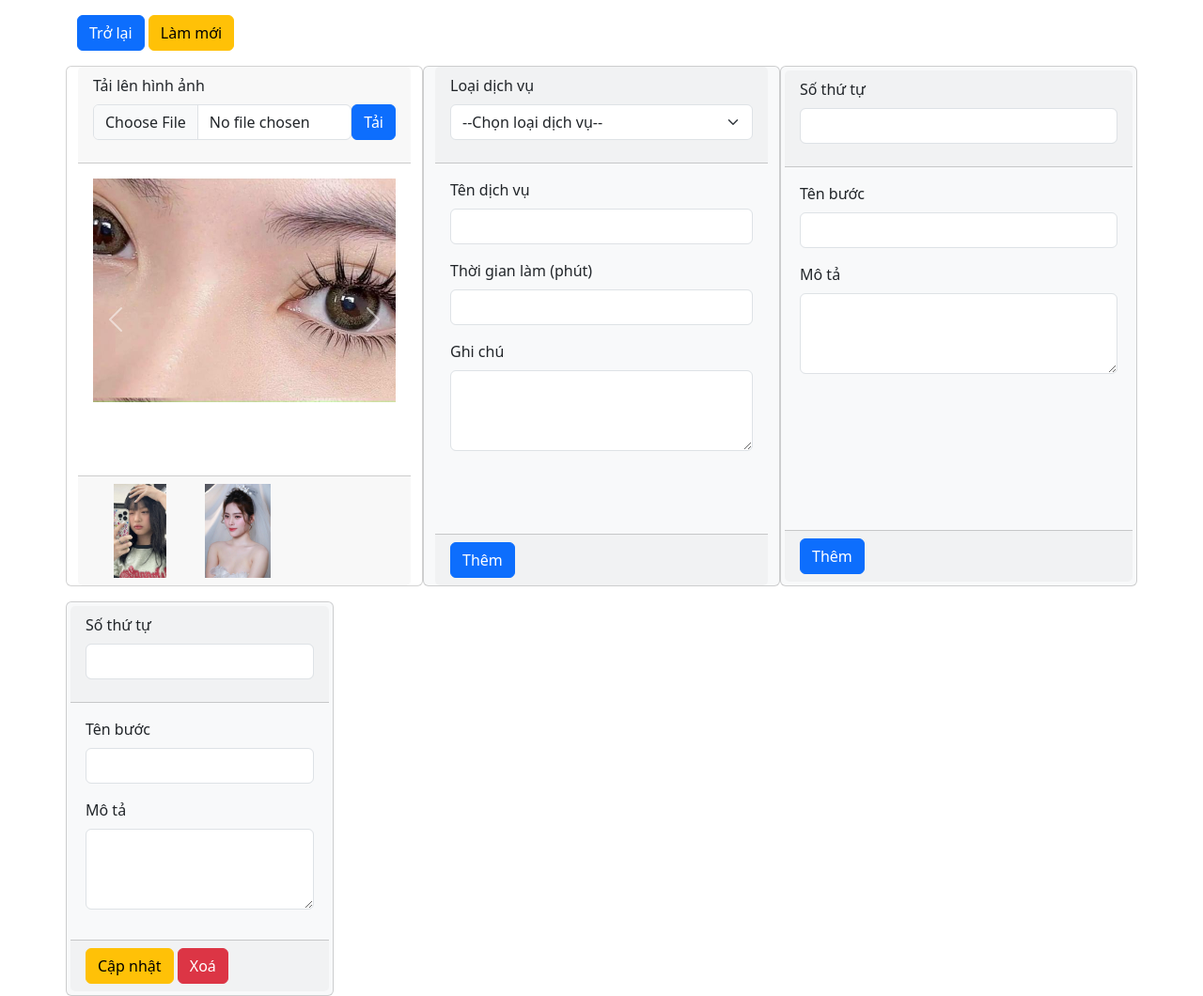
After one commit to LeVanDoanIT/Asignment_Java5_Webbeauty, a Java web app: page /views/admin/compoment/body/add_service.jsp in a window 1280 px wide. The commit adds this page. Shown: the whole page at 94% size. Run offline with Tomcat 11, a stand-in JSP engine, Linux system fonts and the light colour scheme; the template is opened without the code that fills it, so the values that code supplies are empty.

```diff
--- a/src/main/java/com/poly/Entity/OrderEntity.java
+++ b/src/main/java/com/poly/Entity/OrderEntity.java
@@ -35,5 +35,5 @@ public class OrderEntity implements Serializable {
 	@JoinColumn(name = "UserID")
 	UserEntity user;
 	@OneToMany(mappedBy = "order")
-	List<OrderDetailEntity> orderDetails;
+	List<OrderdetailEntity> orderDetails;
 }
--- a/src/main/java/com/poly/Entity/ProcessEntity.java
+++ b/src/main/java/com/poly/Entity/ProcessEntity.java
@@ -22,10 +22,10 @@ public class ProcessEntity implements Serializable {
 	private Integer id;
 	@Column(name="Priority")
 	private Integer priority;
-	@Column(name="ProcessName")
+	@Column(name="Process_name")
 	private String process_name;
 	@Column(name="Description")
-	private Integer description;
+	private String description;
 	@ManyToOne @JoinColumn(name="ServiceID")
 	ServiceEntity service;
 }
--- a/src/main/java/com/poly/dao/StaffDao.java
+++ b/src/main/java/com/poly/dao/StaffDao.java
@@ -1,9 +1,12 @@
 package com.poly.dao;
+
+import java.util.List;
 
 import org.springframework.data.jpa.repository.JpaRepository;
 
 import com.poly.Entity.StaffEntity;
+import com.poly.Entity.UserEntity;
 
 public interface StaffDao extends JpaRepository<StaffEntity	, Integer> {
-
+	List<StaffEntity> findByPhoneLike(String phone);
 }
--- /dev/null
+++ b/src/main/webapp/views/admin/compoment/body/add_service.jsp
@@ -0,0 +1,213 @@
+<%@ page language="java" contentType="text/html; charset=UTF-8"
+    pageEncoding="UTF-8"%>
+<!DOCTYPE html>
+<html lang="en">
+<head>
+<title>Title</title>
+<!-- Required meta tags -->
+<meta charset="utf-8" />
+<meta name="viewport"
+	content="width=device-width, initial-scale=1, shrink-to-fit=no" />
+
+<!-- Bootstrap CSS v5.2.1 -->
+<link
+	href="https://cdn.jsdelivr.net/npm/bootstrap@5.3.2/dist/css/bootstrap.min.css"
+	rel="stylesheet"
+	integrity="sha384-T3c6CoIi6uLrA9TneNEoa7RxnatzjcDSCmG1MXxSR1GAsXEV/Dwwykc2MPK8M2HN"
+	crossorigin="anonymous" />
+<style>
+.list-img:hover {
+	background: white;
+}
+
+.carousel-item {
+	height: 300px;
+	width: 400px;
+	object-fit: contain;
+}
+</style>
+</head>
+
+<body>
+	<main class="container mt-3">
+		<a name="" id="" class="btn btn-primary mb-3" href="/manage/service" role="button">Trở
+			lại</a> <a name="" id="" class="btn btn-warning mb-3" href="/manage/service/add"
+			role="button">Làm mới</a>
+
+		<div class="row">
+			<div class="card col-4">
+				<div class="card-header">
+					<label for="" class="form-label">Tải lên hình ảnh</label>
+					<form action="">
+						<div class="mb-3 d-flex">
+							<input type="file" class="form-control" name="" id=""
+								aria-describedby="helpId" placeholder="" />
+							<!-- <small id="helpId" class="form-text text-muted">Help text</small> -->
+							<a name="" id="" class="btn btn-primary" href="#" role="button">Tải</a>
+
+						</div>
+
+
+					</form>
+				</div>
+				<div class="card-body">
+					<div id="carouselExampleControlsNoTouching" class="carousel slide"
+						data-bs-touch="false" data-bs-interval="false">
+
+						<div class="carousel-inner">
+							<div class="carousel-item active">
+								<img src="/images/mi dep.jpg" class="d-block w-100" alt="..." />
+							</div>
+							<div class="carousel-item">
+								<img src="/images/voiuhanni.jpg" class="d-block w-100" alt="..." />
+							</div>
+							<div class="carousel-item">
+								<img src="/images/makeup.jpg" class="d-block w-100" alt="..." />
+							</div>
+						</div>
+						<button class="carousel-control-prev" type="button"
+							data-bs-target="#carouselExampleControlsNoTouching"
+							data-bs-slide="prev">
+							<span class="carousel-control-prev-icon" aria-hidden="true"></span>
+							<span class="visually-hidden">Previous</span>
+						</button>
+						<button class="carousel-control-next" type="button"
+							data-bs-target="#carouselExampleControlsNoTouching"
+							data-bs-slide="next">
+							<span class="carousel-control-next-icon" aria-hidden="true"></span>
+							<span class="visually-hidden">Next</span>
+						</button>
+					</div>
+				</div>
+				<div class="card-footer text-muted">
+					<img class="list-img" src="/images/voiuhanni.jpg" width="100"
+						height="100" style="object-fit: contain;" alt=""> <img
+						class="list-img" src="/images/makeup.jpg" width="100" height="100"
+						style="object-fit: contain;" alt="">
+				</div>
+			</div>
+			<div class="card col-4 bg-light">
+				<div class="card-header">
+					<div class="mb-3">
+						<label for="" class="form-label">Loại dịch vụ</label> <select
+							class="form-select" name="" id="">
+							<option selected>--Chọn loại dịch vụ--</option>
+							<option value="">Nail</option>
+							<option value="">Make up</option>
+						</select>
+					</div>
+
+				</div>
+				<div class="card-body">
+					<form action="">
+						<div class="mb-3">
+							<label for="" class="form-label">Tên dịch vụ</label> <input
+								type="text" class="form-control" name="" id=""
+								aria-describedby="helpId" placeholder="" />
+							<!-- <small id="helpId" class="form-text text-muted">Help text</small> -->
+						</div>
+
+						<div class="mb-3">
+							<label for="" class="form-label">Thời gian làm (phút)</label> <input
+								type="number" class="form-control" name="" id=""
+								aria-describedby="helpId" placeholder="" />
+							<!-- <small id="helpId" class="form-text text-muted">Help text</small> -->
+						</div>
+
+						<div class="mb-3">
+							<label for="" class="form-label">Ghi chú</label>
+							<textarea class="form-control" name="" id="" rows="3"></textarea>
+						</div>
+				</div>
+				<div class="card-footer text-muted">
+					<a name="" id="" class="btn btn-primary" href="#" role="button">Thêm</a>
+
+				</div>
+				</form>
+			</div>
+
+
+
+			<div class="card p-1 col-4 bg-light">
+				<div class="card-header">
+					<div class="mb-3">
+						<label for="" class="form-label">Số thứ tự</label> <input
+							type="text" class="form-control" name="" id=""
+							aria-describedby="helpId" placeholder="" />
+						<!-- <small id="helpId" class="form-text text-muted">Help text</small> -->
+					</div>
+
+				</div>
+				<div class="card-body">
+					<div class="mb-3">
+						<label for="" class="form-label">Tên bước</label> <input
+							type="text" class="form-control" name="" id=""
+							aria-describedby="helpId" placeholder="" />
+						<!-- <small id="helpId" class="form-text text-muted">Help text</small> -->
+					</div>
+
+					<div class="mb-3">
+						<label for="" class="form-label">Mô tả</label>
+						<textarea placeholder="" class="form-control" name="" id=""
+							rows="3"></textarea>
+					</div>
+
+				</div>
+				<div class="card-footer text-muted">
+					<a name="" id="" class="btn btn-primary" href="#" role="button">Thêm</a>
+
+				</div>
+
+			</div>
+
+		</div>
+		<!-- form -->
+
+		<div class="row mt-3">
+			<div class="card p-1 col-3 bg-light">
+				<div class="card-header">
+					<div class="mb-3">
+						<label for="" class="form-label">Số thứ tự</label> <input
+							type="text" class="form-control" name="" id=""
+							aria-describedby="helpId" placeholder="" />
+						<!-- <small id="helpId" class="form-text text-muted">Help text</small> -->
+					</div>
+
+				</div>
+				<div class="card-body">
+					<div class="mb-3">
+						<label for="" class="form-label">Tên bước</label> <input
+							type="text" class="form-control" name="" id=""
+							aria-describedby="helpId" placeholder="" />
+						<!-- <small id="helpId" class="form-text text-muted">Help text</small> -->
+					</div>
+
+					<div class="mb-3">
+						<label for="" class="form-label">Mô tả</label>
+						<textarea placeholder="" class="form-control" name="" id=""
+							rows="3"></textarea>
+					</div>
+
+				</div>
+				<div class="card-footer text-muted">
+					<a name="" id="" class="btn btn-warning" href="#" role="button">Cập
+						nhật</a> <a name="" id="" class="btn btn-danger" href="#"
+						role="button">Xoá</a>
+
+
+				</div>
+
+			</div>
+		</div>
+	</main>
+	<script
+		src="https://cdn.jsdelivr.net/npm/@popperjs/core@2.11.8/dist/umd/popper.min.js"
+		integrity="sha384-I7E8VVD/ismYTF4hNIPjVp/Zjvgyol6VFvRkX/vR+Vc4jQkC+hVqc2pM8ODewa9r"
+		crossorigin="anonymous"></script>
+
+	<script
+		src="https://cdn.jsdelivr.net/npm/bootstrap@5.3.2/dist/js/bootstrap.min.js"
+		integrity="sha384-BBtl+eGJRgqQAUMxJ7pMwbEyER4l1g+O15P+16Ep7Q9Q+zqX6gSbd85u4mG4QzX+"
+		crossorigin="anonymous"></script>
+</body>
+</html>
--- a/src/main/webapp/views/admin/compoment/header.jsp
+++ b/src/main/webapp/views/admin/compoment/header.jsp
@@ -31,7 +31,7 @@
 			<div class="menu">
 				<a href="/manage/user">Khách hàng</a> <a href="/manage/staff">Nhân
 					viên</a> <a href="/manage/service">Dịch vụ</a> <a
-					href="/manage/location">Cơ sở</a> <a href="/manage/booking">Thống kê</a>
+					href="/manage/location">Cơ sở</a> <a href="/manage/statistical">Thống kê</a>
 				<div class="animation start-home"></div>
 			</div>
 			<span id="close-menu-btn" class="material-symbols-outlined"> <img
--- a/src/main/webapp/views/admin/index.jsp
+++ b/src/main/webapp/views/admin/index.jsp
@@ -18,6 +18,7 @@
 <link rel="stylesheet" href="../css/index.css" />
 <link rel="stylesheet" href="../css/home-service.css" />
 <link rel="stylesheet" href="../css/admin-managerUser.css" />
+<link rel="stylesheet" href="../css/staff.css" />
 </head>
 <body class="bg-light">
 	<jsp:include page="/views/admin/compoment/header.jsp"></jsp:include>
```
Also changed, not shown: src/main/java/com/poly/Entity/OrderDetailEntity.java (+4 -4 lines), src/main/java/com/poly/Entity/ProductEntity.java (+3 -5 lines), src/main/java/com/poly/Entity/ServiceEntity.java (+5 -5 lines), src/main/java/com/poly/Entity/Statistical.java (added, +22 -0 lines), src/main/java/com/poly/controller/admin/ServiceManageCtrl.java (added, +31 -0 lines), src/main/java/com/poly/controller/admin/StaffManageCtrl.java (+11 -3 lines), src/main/java/com/poly/controller/admin/StatisticalCtrl.java (added, +31 -0 lines), src/main/java/com/poly/dao/OrderDetailDao.java (added, +14 -0 lines), src/main/java/com/poly/dao/ServiceDao.java (added, +9 -0 lines), src/main/webapp/css/staff.css (added, +45 -0 lines), src/main/webapp/views/admin/compoment/body/service_manage.jsp (added, +77 -0 lines), src/main/webapp/views/admin/compoment/body/staff_manage.jsp (+27 -17 lines), src/main/webapp/views/admin/compoment/body/statistical.jsp (added, +48 -0 lines), src/main/webapp/views/admin/compoment/body/user_manage.jsp (+6 -4 lines).
